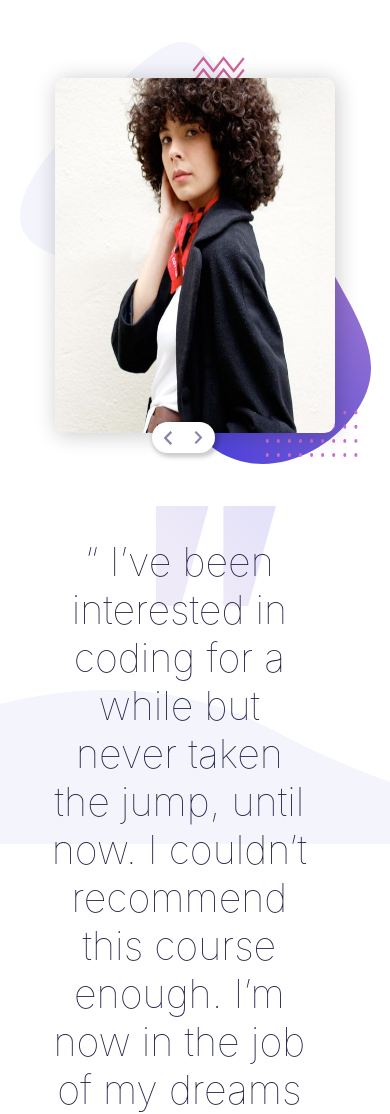
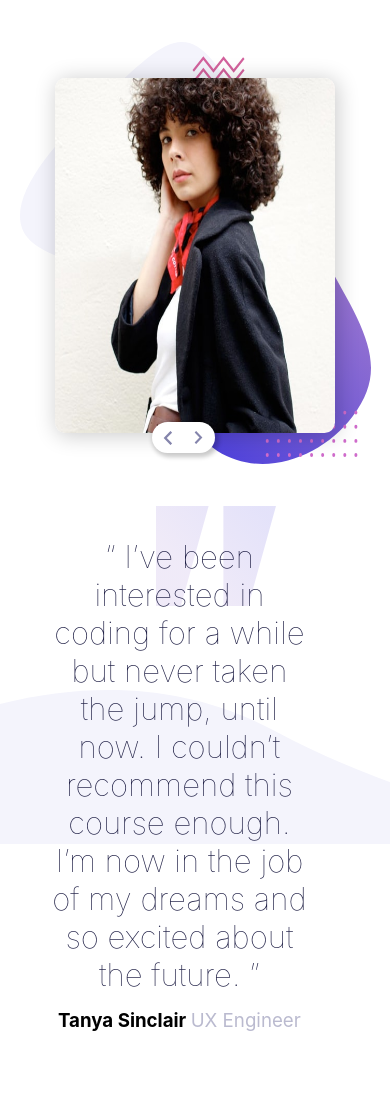
Before and after one commit to nicolasgonzalez98/Ejercicios-HTML-CSS, a plain HTML site: page FrontEndMentor/coding-bootcamp-testimonials-slider-master/index.html in a window 390 px wide. Shown: the top 1114 px of the page. Drawn offline with Linux system fonts and the light colour scheme.

Commit message:
actualizamos

```diff
--- a/FrontEndMentor/coding-bootcamp-testimonials-slider-master/css/style.css
+++ b/FrontEndMentor/coding-bootcamp-testimonials-slider-master/css/style.css
@@ -186,7 +186,7 @@ div .profesion{
     }
 
     .cita{
-        font-size: 3.8rem;
+        /*font-size: 3.8rem;*/
         font-weight: lighter;
     }
 
@@ -195,9 +195,9 @@ div .profesion{
         padding: 0.5rem;
     }
 
-    div .nombre, div .profesion{
+    /*div .nombre, div .profesion{
         font-size: 2.5rem;
-    }
+    }*/
 
     /*foto*/
     .foto{
```
